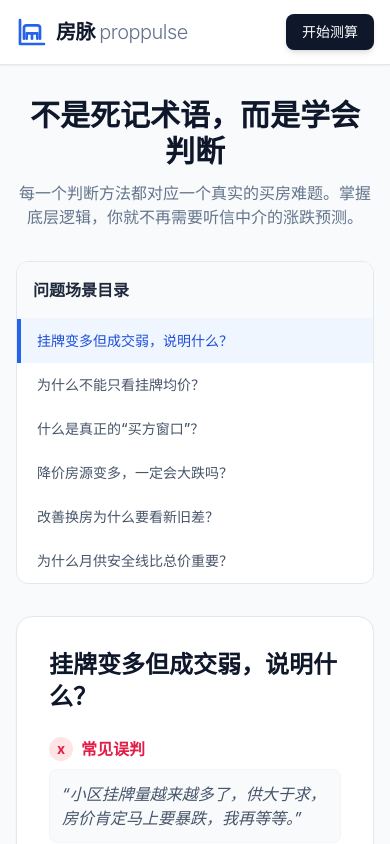
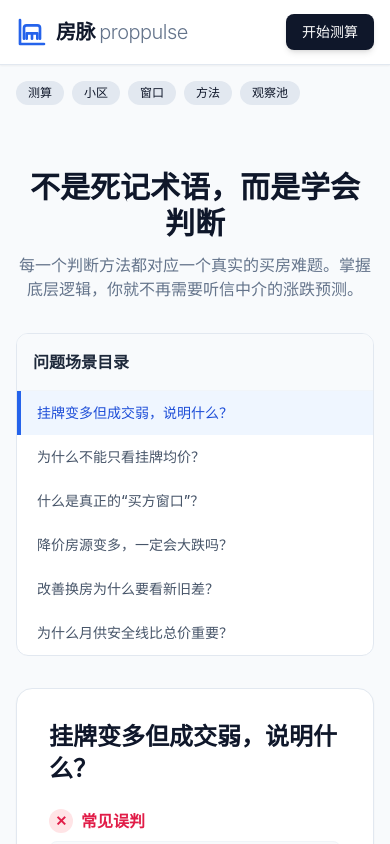
Before and after one commit to sine-io/propulse, a Next.js app: page /methods in a window 390 px wide. Shown: the top 844 px of the page. Built offline with nearby package versions, Linux system fonts and the light colour scheme.

Commit message:
Fix prototype fidelity gaps

```diff
--- a/src/components/app-header.tsx
+++ b/src/components/app-header.tsx
@@ -9,8 +9,17 @@ const navItems = [
   { label: "我的观察池", href: "/watchlist", icon: Eye },
 ];
 
+const quickNavItems = [
+  { label: "测算", href: "/calculator" },
+  { label: "小区", href: "/neighborhoods" },
+  { label: "窗口", href: "/action-window" },
+  { label: "方法", href: "/methods" },
+  { label: "观察池", href: "/watchlist" },
+];
+
 export function AppHeader() {
   return (
+    <>
       <header className="sticky top-0 z-50 border-b border-slate-200 bg-white shadow-sm">
         <div className="mx-auto flex h-16 max-w-7xl items-center justify-between px-4 sm:px-6 lg:px-8">
           <Link
@@ -71,5 +80,21 @@ export function AppHeader() {
           </div>
         </div>
       </header>
+
+      <nav
+        aria-label="移动快捷导航"
+        className="mx-auto mb-6 mt-4 flex max-w-7xl space-x-2 overflow-x-auto px-4 pb-2 sm:px-6 lg:px-8 md:hidden"
+      >
+        {quickNavItems.map((item) => (
+          <Link
+            key={item.href}
+            href={item.href}
+            className="whitespace-nowrap rounded-full bg-slate-200 px-3 py-1 text-xs text-slate-900"
+          >
+            {item.label}
+          </Link>
+        ))}
+      </nav>
+    </>
   );
 }
--- a/src/components/calculator-panel.tsx
+++ b/src/components/calculator-panel.tsx
@@ -183,7 +183,6 @@ export function CalculatorPanel() {
               当前目标总价 ({input.targetTotalPrice}万) 处于{" "}
               <span className={pressure.tone}>{pressure.label}</span> 区间
             </p>
-            <p className="sr-only">月供压力：{pressure.label}</p>
           </div>
 
           <div className="mb-8 grid grid-cols-2 gap-6 md:grid-cols-3">
--- a/src/components/methods-page.tsx
+++ b/src/components/methods-page.tsx
@@ -58,7 +58,7 @@ export function MethodsPage() {
               <section>
                 <h3 className="mb-2 flex items-center font-bold text-rose-600">
                   <span className="mr-2 flex h-6 w-6 items-center justify-center rounded-full bg-rose-100 text-sm">
-                    x
+                    ✕
                   </span>
                   常见误判
                 </h3>
--- a/src/components/neighborhoods-page.tsx
+++ b/src/components/neighborhoods-page.tsx
@@ -11,7 +11,6 @@ import {
 import type { CSSProperties } from "react";
 
 import {
-  evaluateNeighborhoodSignal,
   type NeighborhoodSignalInput,
 } from "@/lib/decision";
 import { defaultNeighborhoodInput } from "@/lib/sample-data";
@@ -42,8 +41,6 @@ export function NeighborhoodsPage({
 }: {
   input?: NeighborhoodSignalInput;
 }) {
-  const signal = evaluateNeighborhoodSignal(input);
-
   return (
     <main className="mx-auto max-w-7xl space-y-6 px-4 py-8 sm:px-6 lg:px-8">
       <section className="flex flex-col items-start justify-between rounded-2xl border border-slate-200 bg-white p-6 shadow-sm md:flex-row md:items-center">
@@ -89,7 +86,6 @@ export function NeighborhoodsPage({
             <span className="font-bold text-blue-700">500-530万</span>{" "}
             以内的三房，针对挂牌超过 60 天的房源尝试 5%-8% 的砍价空间。
           </p>
-          <p className="sr-only">{signal.nextAction}</p>
         </div>
       </section>
 
--- a/src/components/watchlist-page.tsx
+++ b/src/components/watchlist-page.tsx
@@ -159,7 +159,7 @@ function CommunityCard({
       {emphasized ? <div className="absolute bottom-0 left-0 top-0 w-1 bg-blue-500" /> : null}
       <div className="mb-3 flex items-start justify-between">
         <h3 className="text-lg font-bold text-slate-900">
-          {name}
+          {name}{" "}
           <span className="ml-2 text-xs font-normal text-slate-500">{meta}</span>
         </h3>
         <StatusBadge tone={statusTone}>{status}</StatusBadge>
```
Also changed, not shown: 1 other file (tests, documents, lock files or other folders). Lines whose indentation alone changed are shown as unchanged.
